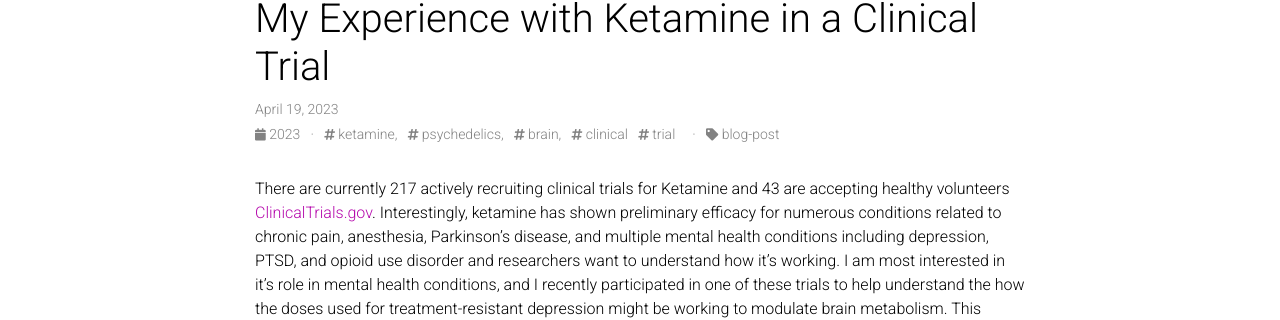
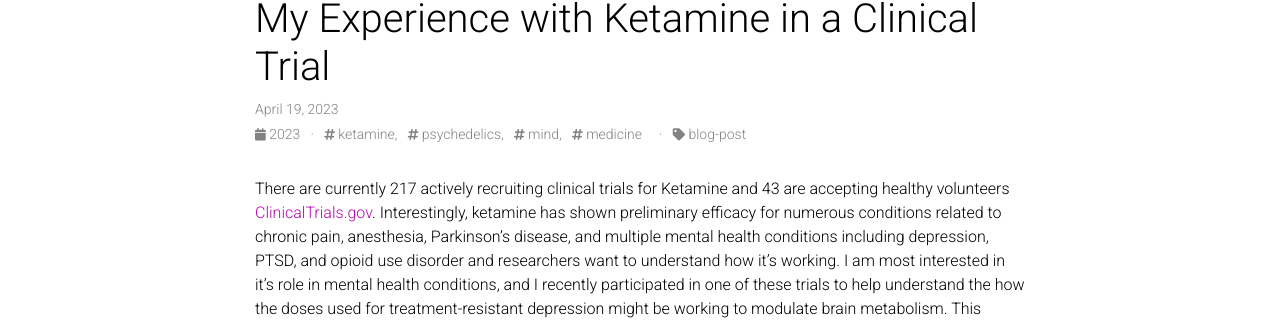
Before and after one commit to BrooksLeitner/BrooksLeitner.github.io, a Jekyll site: the page built from _posts/2023-04-19-ketamine.md, in a window 1280 px wide and 900 px high. Shown: the part 110-430 px from the top of the window. Built offline with Jekyll 4.4.1, drawn with Linux system fonts in a browser that asks for light colours; comment, search, counter and statistics services are not loaded; a style sheet for code colours, icons or effects is not loaded.

Commit message:
add tags

```diff
--- a/_posts/2023-04-19-ketamine.md
+++ b/_posts/2023-04-19-ketamine.md
@@ -3,7 +3,7 @@ layout: post
 title:  My Experience with Ketamine in a Clinical Trial
 date: 2023-04-19 19:01:00
 description: This article displays written and image descriptions of the phases of my experience of ketamine while enrolled in a clinical trial understanding the psychedelic effects on the brain
-tags: ketamine, psychedelics, brain, clinical trial
+tags: ketamine, psychedelics, mind, medicine
 categories: blog-post
 ---
 There are currently 217 actively recruiting clinical trials for Ketamine and 43 are accepting healthy volunteers <a href="https://clinicaltrials.gov/ct2/results?term=Ketamine&recrs=a&age_v=&gndr=&hlth=Y&type=Intr&rslt=&Search=Apply">ClinicalTrials.gov</a>. Interestingly, ketamine has shown preliminary efficacy for numerous conditions related to chronic pain, anesthesia, Parkinson’s disease, and multiple mental health conditions including depression, PTSD, and opioid use disorder and researchers want to understand how it’s working. I am most interested in it’s role in mental health conditions, and I recently participated in one of these trials to help understand the how the doses used for treatment-resistant depression might be working to modulate brain metabolism. This study, by the way, requires clean urinalyses so that researchers can be sure there are no confounding influences from other drugs, including cannabis.
```
